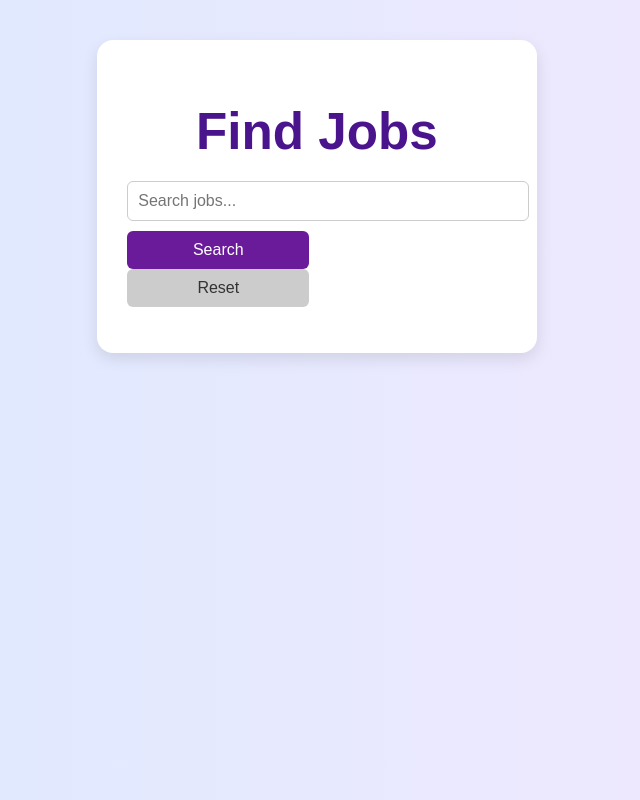
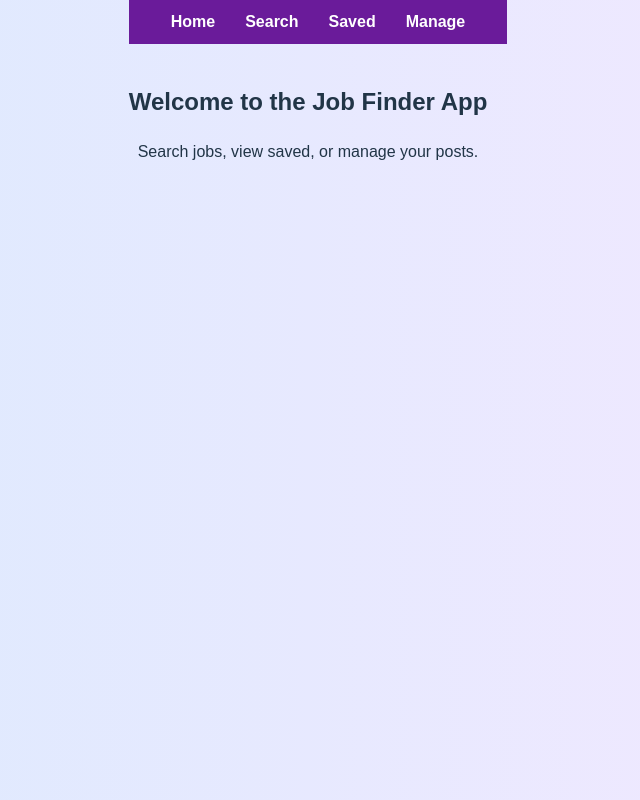
Before and after one commit to inyindjo1/CAPSTON-MERN, a React (Vite) app in the folder Frontend/: page / in a window 1280 px wide. Shown: the whole page, without its empty margins (332-972 px from the left). Built offline with nearby package versions, Linux system fonts and the light colour scheme.

Commit message:
fixinig code

```diff
--- a/Frontend/src/App.css
+++ b/Frontend/src/App.css
@@ -11,6 +11,30 @@ body {
   justify-content: center;
   align-items: flex-start;
   overflow-x: hidden;
+}
+
+.nav {
+  width: 100%;
+  background: #6a1b9a;
+  color: white;
+  padding: 10px;
+  text-align: center;
+}
+
+.nav a {
+  color: white;
+  margin: 0 15px;
+  text-decoration: none;
+  font-weight: bold;
+}
+
+.nav a:hover {
+  text-decoration: underline;
+}
+
+.page {
+  text-align: center;
+  margin-top: 40px;
 }
 
 .App {
--- a/Frontend/src/App.jsx
+++ b/Frontend/src/App.jsx
@@ -1,15 +1,23 @@
-// ==== FRONTEND (client/src/App.jsx) ====
-
 import React, { useEffect, useState } from 'react';
 import './App.css';
+import { BrowserRouter as Router, Routes, Route, Link } from 'react-router-dom';
 
-function App() {
+function Home() {
+  return (
+    <div className="page">
+      <h2>Welcome to the Job Finder App</h2>
+      <p>Search jobs, view saved, or manage your posts.</p>
+    </div>
+  );
+}
+
+function SearchJobs() {
   const [externalJobs, setExternalJobs] = useState([]);
   const [searchTerm, setSearchTerm] = useState('');
   const [error, setError] = useState('');
 
   async function fetchExternalJobs(term = '') {
-    let url = 'https://www.arbeitnow.com/api/job-board-api';
+    let url = 'http://localhost:8080/api/external-jobs';
     if (term.trim()) {
       url += `?search=${encodeURIComponent(term)}`;
     }
@@ -41,7 +49,6 @@ function App() {
   return (
     <div className="App">
       <h1>Find Jobs</h1>
-
       <div className="search-bar">
         <input
           type="text"
@@ -52,10 +59,8 @@ function App() {
         <button onClick={handleSearch}>Search</button>
         <button className="reset-btn" onClick={handleReset}>Reset</button>
       </div>
-
       {error && <p className="error">{error}</p>}
-
-      <ul>
+      <ul className="job-list">
         {externalJobs.map((job, index) => (
           <li key={index} className="job-card">
             <h3>{job.position}</h3>
@@ -70,4 +75,31 @@ function App() {
   );
 }
 
+function SavedJobs() {
+  return <div className="page"><h2>Saved Jobs</h2><p>Coming soon...</p></div>;
+}
+
+function ManageJobs() {
+  return <div className="page"><h2>Manage My Jobs</h2><p>Coming soon...</p></div>;
+}
+
+function App() {
+  return (
+    <Router>
+      <nav className="nav">
+        <Link to="/">Home</Link>
+        <Link to="/search">Search</Link>
+        <Link to="/saved">Saved</Link>
+        <Link to="/manage">Manage</Link>
+      </nav>
+      <Routes>
+        <Route path="/" element={<Home />} />
+        <Route path="/search" element={<SearchJobs />} />
+        <Route path="/saved" element={<SavedJobs />} />
+        <Route path="/manage" element={<ManageJobs />} />
+      </Routes>
+    </Router>
+  );
+}
+
 export default App;
```
